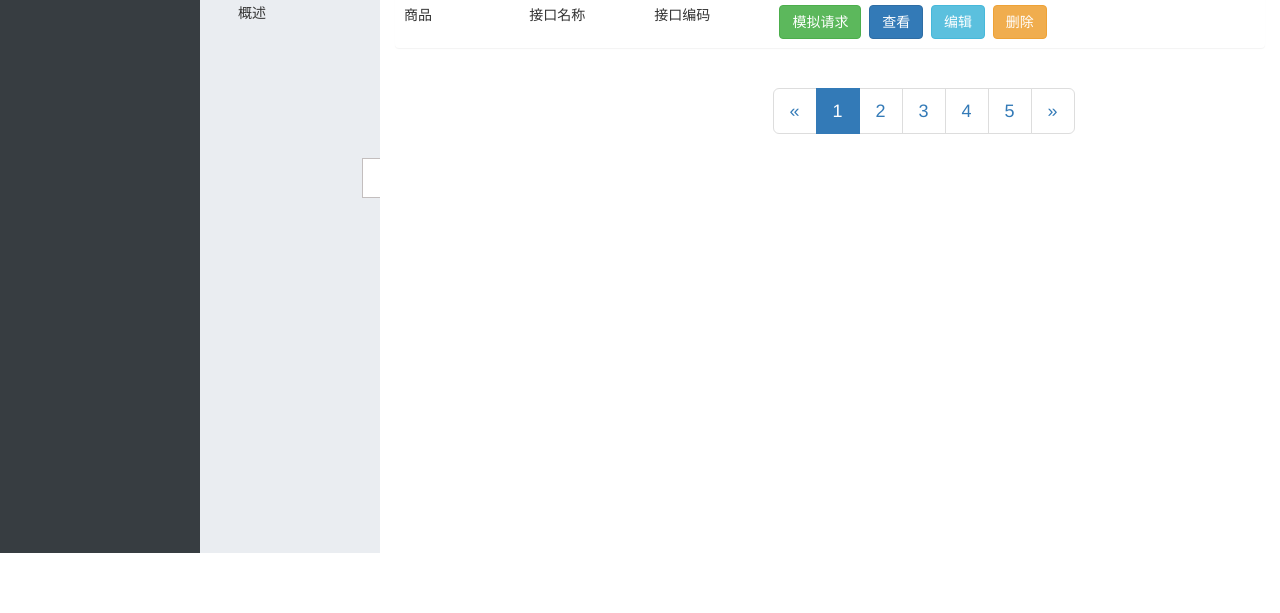
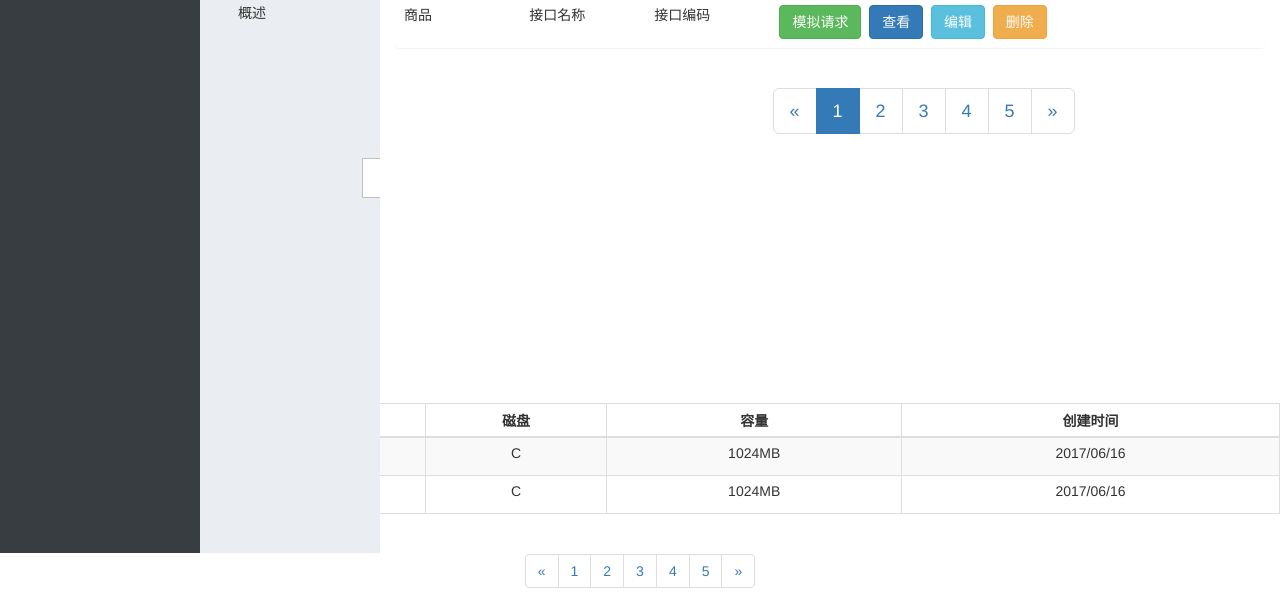
Before and after one commit to yaoxiaofdou/JSONTable, a website: page src/static/index.html in a window 1280 px wide. Shown: the part 247-860 px from the top of the page. Before the commit the page ends 800 px from the top, so only its background shows below. Drawn offline with Linux system fonts and the light colour scheme; some icons are missing; a small style sheet from the web is missing.

Commit message:
表格列表新增全选

```diff
--- a/src/less/theme.less
+++ b/src/less/theme.less
@@ -3,3 +3,4 @@
 @import './view/section.less';      // 右侧内容容器
 @import './view/menu.less';         // 左侧导航 一
 @import './view/pop-window.less';         // 左侧导航 一
+@import './view/tableList.less';    // 表格列表
--- a/src/less/view/section.less
+++ b/src/less/view/section.less
@@ -11,7 +11,6 @@
         margin-left:380px;
         height: 600px;
         transition:0.7s;
-        background: blue;
         position:relative;
         z-index:1;
     }
--- /dev/null
+++ b/src/less/view/tableList.less
@@ -0,0 +1,15 @@
+.TableListComponent{
+    .table{
+        text-align: center;
+        thead{
+            tr{
+                th{
+                    text-align: center;
+                    label{
+                        margin:0;
+                    }
+                }
+            }
+        }
+    }
+}
--- /dev/null
+++ b/src/scripts/tableList.js
@@ -0,0 +1,45 @@
+/**
+ *  create by xiaofeng.yao
+ *  component tableList
+ *  time 2017.06.16
+ *
+ *
+ **/
+$(function(){
+
+    // 表格对象
+    var tableList = {
+        init:function(){
+
+            // 表格全选方法
+            var $selbtn = $("#table__all");
+            var $panel = $(".table__tbody");
+
+            // 点击改变    全选与取消
+            tableList.allSeleted($selbtn,$panel);
+
+        },
+        allSeleted:function(btn,panel){
+            /*
+            *   { btn }    点击的checkbox
+            *   { panel }  查找所有子input 的容器
+            **/
+            btn.on("click",function() {
+                var self = $(this);
+                if(self.prop("checked")){
+                    panel.find("input").each(function() {
+                        $(this).prop("checked", "checked");
+                    })
+                } else {
+                    panel.find("input").each(function() {
+                        $(this).prop("checked", "");
+                    })
+                }
+            })
+        }
+
+    }
+
+    tableList.init()
+
+})
--- a/src/static/index.html
+++ b/src/static/index.html
@@ -264,12 +264,78 @@
             </div>
         </div>
     </form>
+
 </div>
+
+<!-- 表格 组件 -->
+<div class="TableListComponent">
+    <table class="table table-striped table-bordered table-condensed table-hover">
+        <thead>
+            <tr>
+                <th>
+                    <label>
+                        <input type="checkbox" name="allcheckbox" id="table__all"/>
+                    </label>
+                </th>
+                <th>快照</th>
+                <th>磁盘</th>
+                <th>容量</th>
+                <th>创建时间</th>
+            </tr>
+        </thead>
+        <tbody class="table__tbody">
+            <tr>
+                <td>
+                    <label>
+                        <input type="checkbox" name="items"/>
+                    </label>
+                </td>
+                <td>K002123</td>
+                <td>C</td>
+                <td>1024MB</td>
+                <td>2017/06/16</td>
+            </tr>
+            <tr>
+                <td>
+                    <label>
+                        <input type="checkbox" name="items"/>
+                    </label>
+                </td>
+                <td>K002123</td>
+                <td>C</td>
+                <td>1024MB</td>
+                <td>2017/06/16</td>
+            </tr>
+        </tbody>
+    </table>
+    <!-- 分页 -->
+    <nav aria-label="Page navigation" style="text-align:center;">
+        <ul class="pagination">
+            <li>
+            <a href="#" aria-label="Previous">
+                <span aria-hidden="true">&laquo;</span>
+            </a>
+            </li>
+            <li><a href="#">1</a></li>
+            <li><a href="#">2</a></li>
+            <li><a href="#">3</a></li>
+            <li><a href="#">4</a></li>
+            <li><a href="#">5</a></li>
+            <li>
+            <a href="#" aria-label="Next">
+                <span aria-hidden="true">&raquo;</span>
+            </a>
+            </li>
+        </ul>
+    </nav>
+</div>
+
 <script src="../scripts/plugins/jquery-2.1.1.min.js"></script>
 <script src="../scripts/plugins/bootstrap.min.js"></script>
 <script src="../scripts/plugins/jquery.tipsy.js"></script>
 <script src="../scripts/plugins/jquery-confirm.js"></script>
 <script src="../scripts/menu.js"></script>
 <script src="../scripts/index.js"></script>
+<script src="../scripts/tableList.js"></script>
 </body>
 </html>
```
Also changed, not shown: src/css/theme.css.
